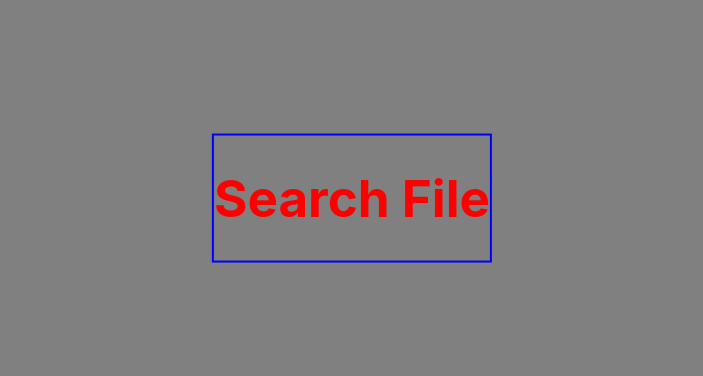
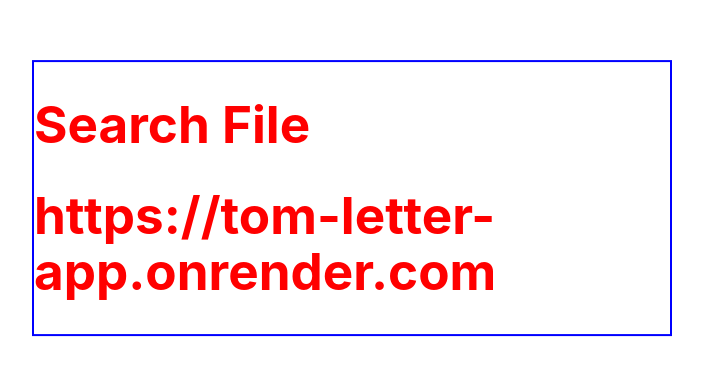
Before and after one commit to thomaskitaba/tom-letter-app, a React (Vite) app: page / in a window 1280 px wide. Shown: the part 202-578 px from the top of the page, without its empty margins (288-991 px from the left). Built offline with nearby package versions, Linux system fonts and the light colour scheme.

Commit message:
added mycontext and Mycontext provider components, enclosed conent of App.jsx file with MyContextProvider component

```diff
--- a/src/App.css
+++ b/src/App.css
@@ -1,3 +1,9 @@
+:root {
+  --bg-default: white;
+}
+body {
+  background-color: white;
+}
 .test-container {
   position: absolute;
   top: 50%;
--- a/src/App.jsx
+++ b/src/App.jsx
@@ -4,13 +4,16 @@ import viteLogo from '/vite.svg'
 import './App.css'
 import './Normalize.css'
 
+import MyContextProvider from './components/MyContextProvider';
 import SearchFile from './components/SearchFile';
 
 function App() {
 
   return (
     <>
-      <SearchFile />
+      <MyContextProvider >
+        <SearchFile />
+      </MyContextProvider>
     </>
   )
 }
--- /dev/null
+++ b/src/components/MyContext.jsx
@@ -0,0 +1,4 @@
+// MyContext.js
+import React, { createContext } from 'react';
+const MyContext = createContext();
+export default MyContext;
--- /dev/null
+++ b/src/components/MyContextProvider.jsx
@@ -0,0 +1,14 @@
+import MyContext from './MyContext';
+import React, { useState } from 'react';
+
+const MyContextProvider = ({ children }) => {
+  const [endpoint, setEndpoint] = useState('https://tom-letter-app.onrender.com');
+
+  return (
+    <MyContext.Provider value={{ endpoint, setEndpoint }}>
+      {children}
+    </MyContext.Provider>
+  );
+};
+
+export default MyContextProvider;
--- a/src/components/SearchFile.jsx
+++ b/src/components/SearchFile.jsx
@@ -1,8 +1,13 @@
+import {useState, useContext} from 'react';
+import MyContext from './MyContext';
+
 const SearchFile = () => {
+    const {endpoint, setEndpoint} = useContext(MyContext);
     return (
         <>
             <div className="test-container">
                 <h1>Search File</h1>
+                <h1>{endpoint}</h1>
             </div>
         </>
     )
```
Also changed, not shown: src/Normalize.css, tom-letter-drawSQL-2024-10-15.png (added), 1 other file (tests, documents, lock files or other folders).
